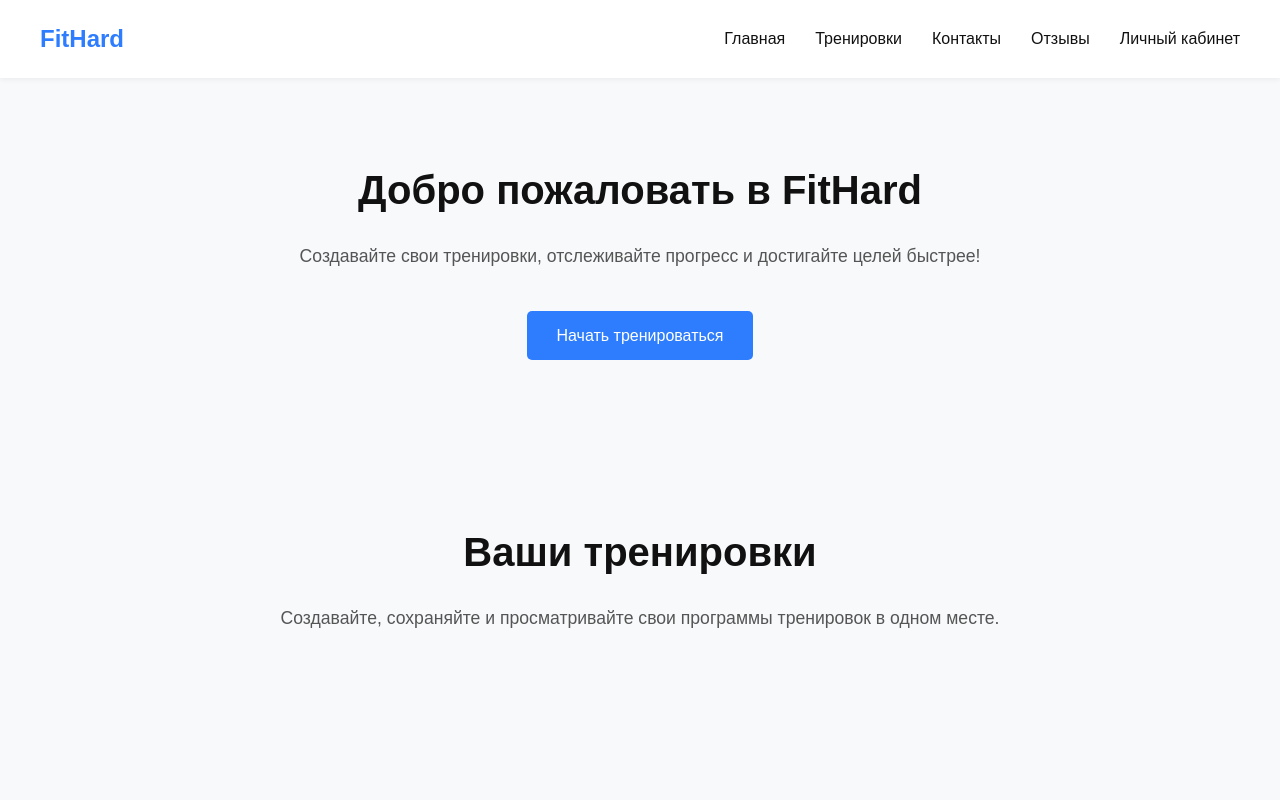
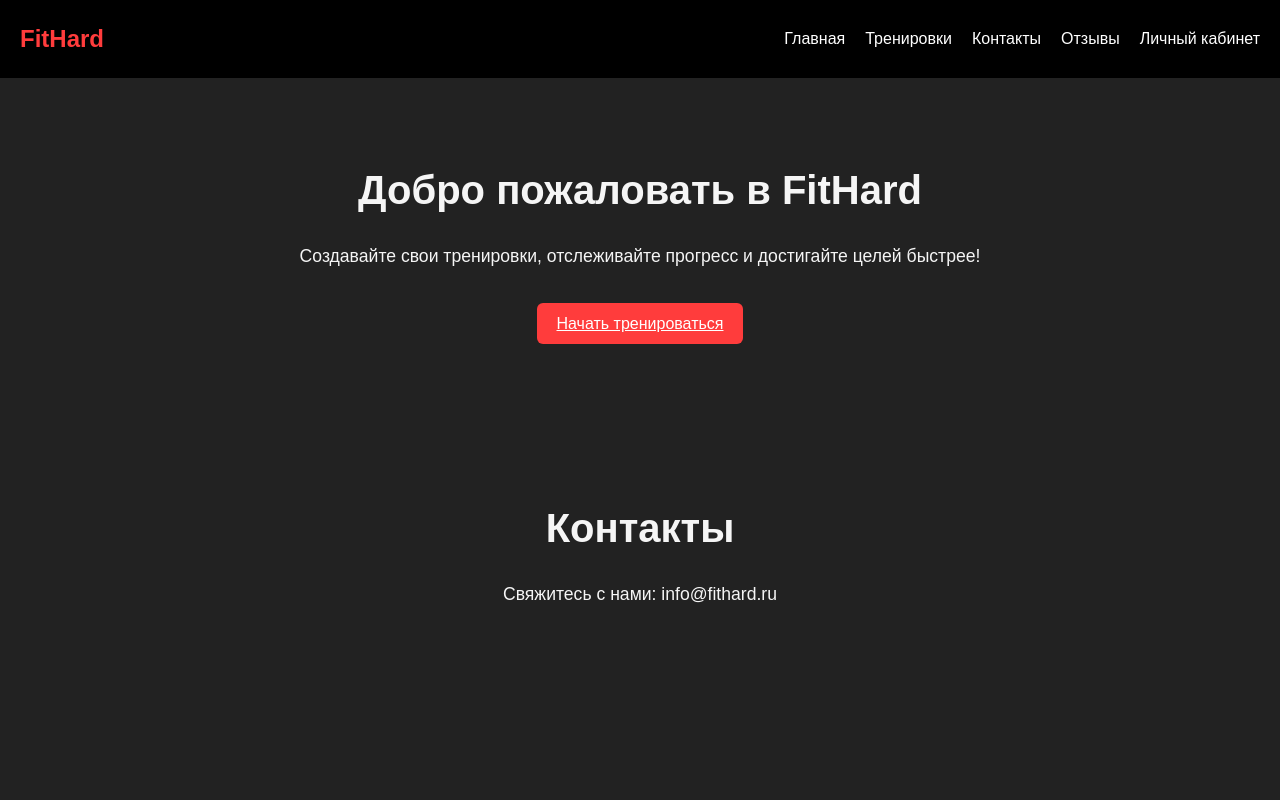
Before and after one commit to MercuRY0l/fitness-site, a plain HTML site: page frontend/html/index.html in a window 1280 px wide. Shown: the top 800 px of the page. Drawn offline with Linux system fonts and the light colour scheme.

Commit message:
Добавлена страница тренировок

```diff
--- a/frontend/css/index.css
+++ b/frontend/css/index.css
@@ -3,48 +3,38 @@ margin: 0;
 padding: 0;
 box-sizing: border-box;
 font-family: 'Arial', sans-serif;
+
 }
 
 body {
-background-color: #F7F9FB;
+background-color: #222222;
 color: #111111;
 line-height: 1.6;
 }
 
-
-header {
-display: flex;
-justify-content: space-between;
-align-items: center;
-padding: 20px 40px;
-background-color: #FFFFFF;
-box-shadow: 0 2px 5px rgba(0,0,0,0.05);
-position: sticky;
-top: 0;
-z-index: 1000;
+header{
+display:flex;
+justify-content:space-between;
+align-items:center;
+padding:20px;
+background:#000;
 }
 
-header .logo {
-font-weight: bold;
-font-size: 1.5rem;
-color: #2E7DFF;
+.logo{
+font-size:24px;
+font-weight:bold;
+color:#ff3c3c;
 }
 
-nav ul {
-list-style: none;
-display: flex;
-gap: 30px;
+nav ul{
+display:flex;
+list-style:none;
+gap:20px;
 }
 
-nav ul li a {
-text-decoration: none;
-color: #111111;
-font-weight: 500;
-transition: color 0.3s;
-}
-
-nav ul li a:hover {
-color: #2E7DFF;
+nav a{
+color:white;
+text-decoration:none;
 }
 
 
@@ -53,44 +43,44 @@ padding: 80px 20px;
 max-width: 1000px;
 margin: 0 auto;
 text-align: center;
+
 }
 
 section h1 {
 font-size: 2.5rem;
 margin-bottom: 20px;
-color: #111111;
+color: whitesmoke;;
 }
 
 section p {
 font-size: 1.1rem;
-color: #555555;
+color: whitesmoke;;
 margin-bottom: 40px;
 }
 
 
-.btn {
-display: inline-block;
-padding: 12px 30px;
-background-color: #2E7DFF;
-color: #FFFFFF;
-border-radius: 5px;
-text-decoration: none;
-font-weight: 500;
-transition: background-color 0.3s;
+.btn{
+padding:12px 20px;
+background:#ff3c3c;
+border:none;
+color:white;
+border-radius:6px;
+cursor:pointer;
+font-size:16px;
 }
 
 .btn:hover {
-background-color: #1B5ED0;
+background-color: #ae0707;
 }
 
 
 footer {
-background-color: #FFFFFF;
+background-color: rgb(63, 63, 63);
 text-align: center;
 padding: 30px 20px;
 font-size: 0.9rem;
-color: #9E9E9E;
-border-top: 1px solid #E0E0E0;
+color: #ffffff;
+border-top: 1px solid #686868;
 }
 
 @media(max-width: 768px){
--- /dev/null
+++ b/frontend/css/training.css
@@ -0,0 +1,130 @@
+* {
+margin: 0;
+padding: 0;
+box-sizing: border-box;
+font-family: 'Arial', sans-serif;
+}
+
+
+body{
+font-family: Arial;
+margin:0;
+background:#222222;
+color:white;
+line-height: 1.6;
+}
+
+header{
+display:flex;
+justify-content:space-between;
+align-items:center;
+padding:20px;
+background:#000;
+}
+
+.logo{
+font-size:24px;
+font-weight:bold;
+color:#ff3c3c;
+}
+
+nav ul{
+display:flex;
+list-style:none;
+gap:20px;
+}
+
+nav a{
+color:white;
+text-decoration:none;
+}
+
+main{
+padding:40px;
+max-width:1000px;
+margin:auto;
+}
+
+.training-form{
+background:#1c1c1c;
+padding:25px;
+border-radius:10px;
+margin-bottom:40px;
+}
+
+input{
+width:100%;
+padding:10px;
+margin:10px 0;
+border:none;
+border-radius:6px;
+}
+
+.exercise-grid{
+display:grid;
+grid-template-columns:repeat(4,1fr);
+gap:20px;
+margin:20px 0;
+}
+
+.exercise{
+background:#222;
+border-radius:10px;
+cursor:pointer;
+text-align:center;
+padding:10px;
+transition:0.2s;
+}
+
+.exercise:hover{
+transform:scale(1.05);
+background:#333;
+}
+
+.exercise img{
+width:100%;
+border-radius:10px;
+}
+
+button{
+padding:12px 20px;
+background:#ff3c3c;
+border:none;
+color:white;
+border-radius:6px;
+cursor:pointer;
+font-size:16px;
+
+display: flex;
+justify-content: center;
+
+}
+
+.button-container{
+display: flex;
+justify-content: center;
+
+}
+
+.workout{
+background:#1c1c1c;
+padding:15px;
+border-radius:8px;
+margin-bottom:15px;
+}
+
+footer {
+background-color: #1c1c1c;
+text-align: center;
+padding: 30px 20px;
+font-size: 0.9rem;
+color: #9E9E9E;
+border-top: 1px solid gray;
+}
+
+.workout-list{
+    margin-top: 100px;
+    display: flex;
+    justify-content: center;
+
+}
--- a/frontend/html/index.html
+++ b/frontend/html/index.html
@@ -14,7 +14,7 @@
     <nav>
       <ul>
         <li><a href="#home">Главная</a></li>
-        <li><a href="#workouts">Тренировки</a></li>
+        <li><a href="training.html">Тренировки</a></li>
         <li><a href="#contacts">Контакты</a></li>
         <li><a href="#reviews">Отзывы</a></li>
         <li><a href="#profile">Личный кабинет</a></li>
@@ -26,13 +26,7 @@
   <section id="home">
     <h1>Добро пожаловать в FitHard</h1>
     <p>Создавайте свои тренировки, отслеживайте прогресс и достигайте целей быстрее!</p>
-    <a href="#workouts" class="btn">Начать тренироваться</a>
-  </section>
-
-
-  <section id="workouts">
-    <h1>Ваши тренировки</h1>
-    <p>Создавайте, сохраняйте и просматривайте свои программы тренировок в одном месте.</p>
+    <a href="training.html" class="btn">Начать тренироваться</a>
   </section>
 
 
@@ -48,12 +42,6 @@
   </section>
 
 
-  <section id="profile">
-    <h1>Личный кабинет</h1>
-    <p>Следите за своим прогрессом, ставьте цели и получайте рекомендации.</p>
-  </section>
-
-
   <footer>
     &copy; 2026 FitHard. Все права защищены.
   </footer>
```
Also changed, not shown: frontend/html/training.html (added, +68 -0 lines).
